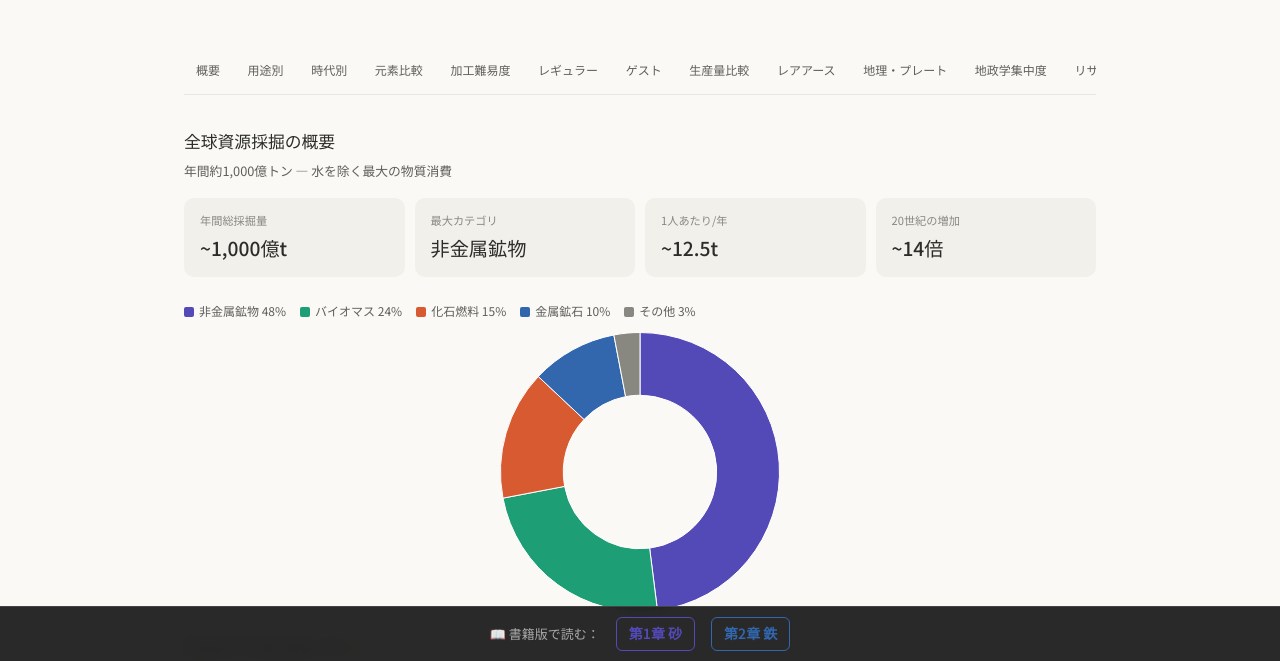
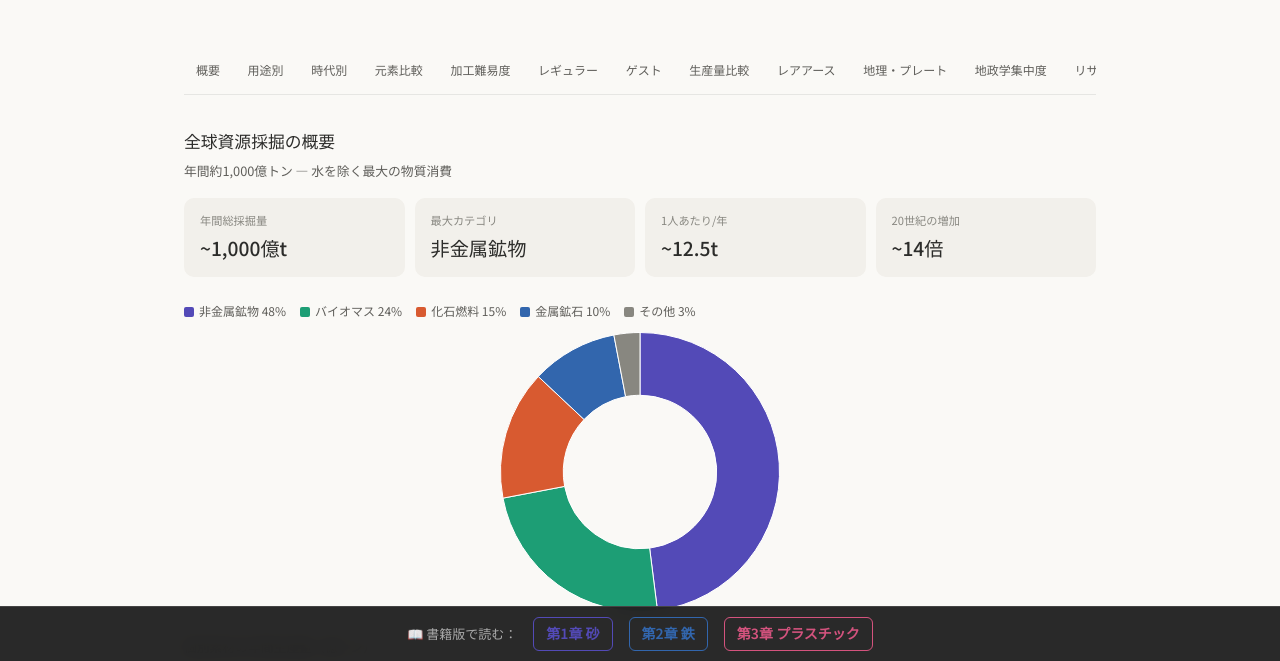
Before and after one commit to osakenpiro/materials-of-civilization, a plain HTML site: page index.html in a window 1280 px wide. Shown: the part 139-800 px from the top of the page. Drawn offline with nearby package versions, Linux system fonts and the light colour scheme.

Commit message:
Add Ch3 to nav banner

```diff
--- a/index.html
+++ b/index.html
@@ -571,6 +571,7 @@ document.querySelectorAll('nav a').forEach(a=>{
   <span style="color:#aaa;font-size:13px;">📖 書籍版で読む：</span>
   <a href="ch1/" style="color:#534AB7;text-decoration:none;font-weight:600;font-size:14px;padding:4px 12px;border:1px solid #534AB7;border-radius:6px;">第1章 砂</a>
   <a href="ch2/" style="color:#3266ad;text-decoration:none;font-weight:600;font-size:14px;padding:4px 12px;border:1px solid #3266ad;border-radius:6px;">第2章 鉄</a>
+  <a href="ch3/" style="color:#D4537E;text-decoration:none;font-weight:600;font-size:14px;padding:4px 12px;border:1px solid #D4537E;border-radius:6px;">第3章 プラスチック</a>
 </div>
 
 
```
